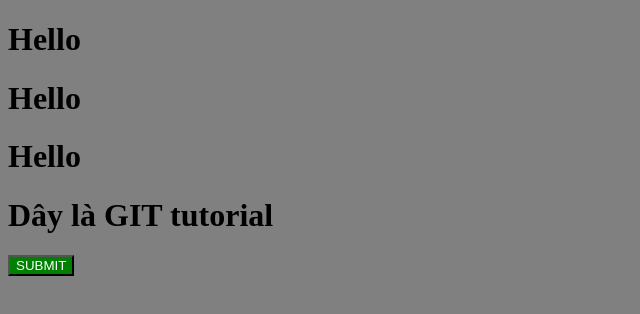
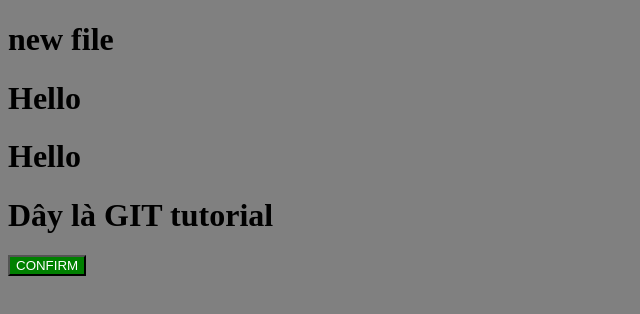
Before and after one commit to mtuan232605/git-tutorial, a plain HTML site: page index.html in a window 1280 px wide. Shown: the whole page, without its empty margins (0-640 px from the left). Drawn offline with Linux system fonts and the light colour scheme.

Commit message:
update new form index.html

```diff
--- a/index.html
+++ b/index.html
@@ -9,11 +9,11 @@
     <link rel="stylesheet" href="style2.css">
 </head>
 <body>
-    <h1>Hello</h1>
+    <h1>new file</h1>
     <h1>Hello</h1>
     <h1>Hello</h1>
     <h1>Dây là GIT tutorial </h1>
-    <button>SUBMIT</button>
+    <button>CONFIRM</button>
 </body>
 </html>
 <!--
```
